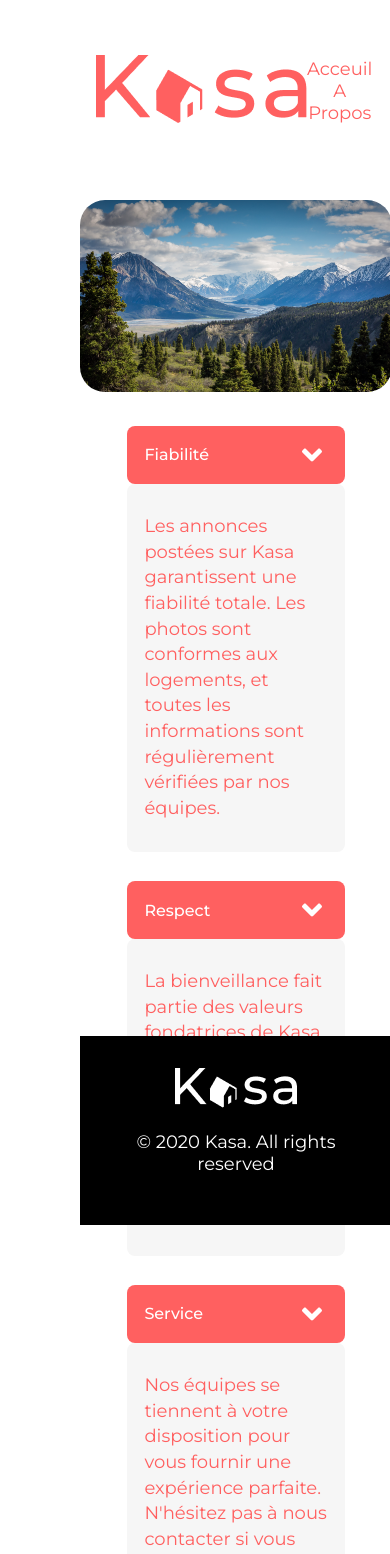
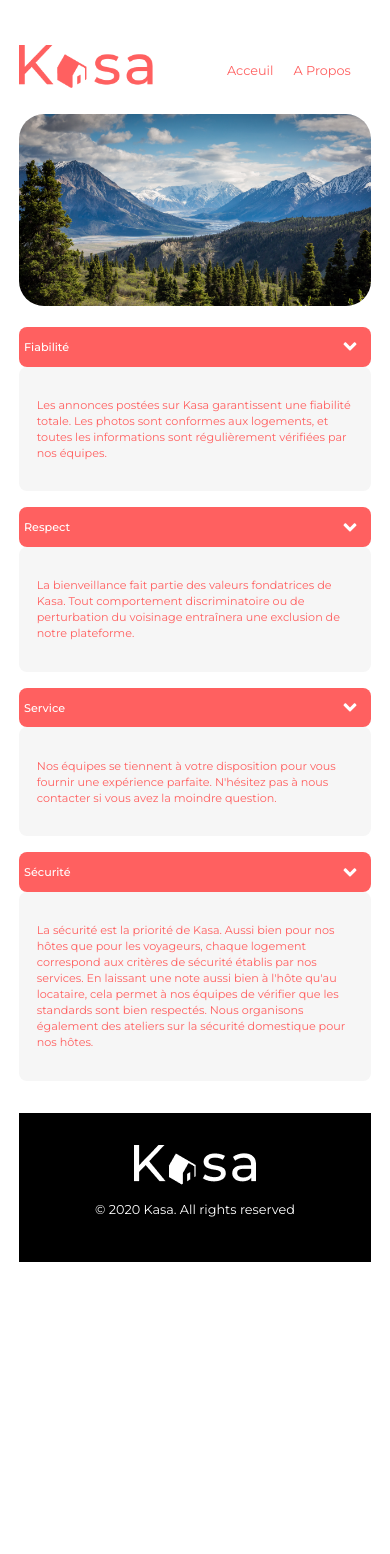
Before and after one commit to Belin27000/P11_Kasa, a React (Create React App) app: page /a-propos in a window 390 px wide. Shown: the top 1554 px of the page. After the commit the page ends 1262 px from the top, so only its background shows below. Built offline with nearby package versions, Linux system fonts and the light colour scheme; a web font is replaced by a local one.

Commit message:
Feat: Media query & Security dropdown added

```diff
--- a/src/App.css
+++ b/src/App.css
@@ -18,6 +18,13 @@
   flex-direction: column;
   justify-content: space-between;
   margin: 0 5rem 0 5rem;
+}
+
+@media(max-width:769px) {
+  .App .Layout {
+    min-width: 90%;
+    margin: 0 1.2rem 0 1.2rem;
+  }
 }
 
 /* .App-header {
--- a/src/Conponents/Card/Card.js
+++ b/src/Conponents/Card/Card.js
@@ -24,10 +24,18 @@ const Card = () => {
 
         <div className='Card'>
             <Carrousel images={homeDetails.pictures} title={homeDetails.title} />
-            <Profil title={homeDetails.title} location={homeDetails.location} host={homeDetails.host} />
-            <div className='TagRate'>
-                <Tags tags={homeDetails.tags} />
-                <Rating rating={homeDetails.rating} />
+            <div className='CardInfo'>
+                <div className='ProfilTag'>
+                    <Profil title={homeDetails.title} location={homeDetails.location} host={homeDetails.host} />
+                    <Tags tags={homeDetails.tags} />
+                </div>
+                <div className='ProfilRate'>
+                    <div className='HostProfil'>
+                        <p className='ProfilName'>{homeDetails.host?.name}</p>
+                        <img src={homeDetails.host?.picture} alt={homeDetails.host?.name} />
+                    </div>
+                    <Rating rating={homeDetails.rating} />
+                </div>
             </div>
             <div className='CardDetail'>
                 <DesDropdown description={homeDetails.description} />
--- a/src/Conponents/Cards/cards.css
+++ b/src/Conponents/Cards/cards.css
@@ -37,3 +37,10 @@
     padding-left: 1rem;
     /* width: 50%; */
 }
+
+@media(max-width:769px) {
+    .Cards {
+        padding: 0;
+        grid-gap: 1rem;
+    }
+}
--- a/src/Conponents/DropDown/SecuDropdown.js
+++ b/src/Conponents/DropDown/SecuDropdown.js
@@ -1,9 +1,24 @@
-import React from 'react';
+import React, { useState } from 'react';
+import { FaAngleDown } from "react-icons/fa";
 
 const SecuDropdown = () => {
+
+    const [hide, setHide] = useState()
+    const [rotate, setRotate] = useState()
+
+    const hideDes = () => {
+        setHide(!hide)
+        setRotate(!rotate)
+    }
+
     return (
         <div className='SecuDropdown'>
-            Sécurité OK!
+            <div className='HeaderDetails'>
+                <div className='Name'>Sécurité</div>
+                <FaAngleDown className={rotate ? 'Arrow rotate' : 'Arrow'} onClick={hideDes} />
+
+            </div>
+            <div className={hide ? 'Detail Detail-hidden' : 'Detail'}>La sécurité est la priorité de Kasa. Aussi bien pour nos hôtes que pour les voyageurs, chaque logement correspond aux critères de sécurité établis par nos services. En laissant une note aussi bien à l'hôte qu'au locataire, cela permet à nos équipes de vérifier que les standards sont bien respectés. Nous organisons également des ateliers sur la sécurité domestique pour nos hôtes.</div>
         </div>
     );
 };
--- a/src/Conponents/Logo/LogoHeader.js
+++ b/src/Conponents/Logo/LogoHeader.js
@@ -3,8 +3,8 @@ import LOGOHeader from '../../assets/Images/LOGOHeader.png'
 
 const LogoHeader = () => {
     return (
-        <div>
-            <img src={LOGOHeader} alt='Logo of Kasa app' />
+        <div className='LogoContainer'>
+            <img className='Logo' src={LOGOHeader} alt='Logo of Kasa app' />
         </div>
     );
 };
--- a/src/Conponents/Profil/Profil.js
+++ b/src/Conponents/Profil/Profil.js
@@ -20,11 +20,7 @@ const Profil = ({ title, location, host }) => {
                 <p className='HomeTitle'>{title}</p>
                 <p className='HomeLocation'>{location}</p>
             </div>
-            <div className='HostProfil'>
 
-                <p className='ProfilName'>{host?.name}</p>
-                <img src={host?.picture} alt={host?.name} />
-            </div>
 
         </div>
     );
--- a/src/Layouts/Footer/footer.css
+++ b/src/Layouts/Footer/footer.css
@@ -8,3 +8,9 @@ footer {
 footer p {
     color: white;
 }
+
+@media(max-width:769px) {
+    footer p {
+        font-size: 0.8rem;
+    }
+}
--- a/src/Layouts/Header/header.css
+++ b/src/Layouts/Header/header.css
@@ -1,12 +1,18 @@
 header {
     display: flex;
-    margin-left: 1rem;
-    margin-right: 1rem;
     margin-top: 40px;
     justify-content: space-between;
     align-items: center;
+    width: 100%;
 }
 
+.LogoContainer {
+    width: 14.5%;
+}
+
+.Logo {
+    width: 100%
+}
 
 ul {
     list-style: none;
@@ -22,3 +28,16 @@ a {
     text-decoration: none;
     color: #FF6060;
 }
+
+@media(max-width:769px) {
+
+    .LogoContainer {
+        width: 38%;
+    }
+
+    ul li {
+        font-size: .8rem;
+        /* display: inline-block;
+        margin-right: 20px; */
+    }
+}
--- a/src/Pages/Public/404/pageError.css
+++ b/src/Pages/Public/404/pageError.css
@@ -1,5 +1,4 @@
 .PageError {
-    height: 60vh;
     color: #FF6060;
     margin-bottom: 8rem;
 }
@@ -19,3 +18,21 @@
 .PageError a {
     text-decoration: underline;
 }
+
+@media(max-width:769px) {
+    .PageError {
+        margin-bottom: 2.5rem;
+    }
+
+    .PageError p:first-child {
+        font-size: 5.4rem
+    }
+
+    .PageError p:nth-child(2) {
+        font-size: 1rem;
+    }
+
+    .PageError a {
+        font-size: 0.75rem;
+    }
+}
--- a/src/Pages/Public/A-propos/apropos.css
+++ b/src/Pages/Public/A-propos/apropos.css
@@ -1,5 +1,4 @@
 .About {
-    height: 100vh;
     margin-top: 1.1rem;
     display: flex;
     flex-direction: column;
@@ -26,3 +25,32 @@
 .HeaderDetails {
     margin-top: 1.85rem;
 }
+
+@media(max-width:769px) {
+    .App .Layout {
+        min-width: 90%;
+        margin: 0 1.2rem 0 1.2rem;
+    }
+
+    .About {
+        margin-top: 0;
+    }
+
+    .BannerAbout {
+
+        margin-top: 1rem;
+    }
+
+    .topics {
+        width: 100%;
+    }
+
+
+
+    .HeaderDetails {
+        height: 30px;
+        margin-top: 1rem;
+    }
+
+
+}
--- a/src/Pages/Public/Acceuil/home.css
+++ b/src/Pages/Public/Acceuil/home.css
@@ -1,6 +1,5 @@
 .Banner {
     width: 100%;
-    /* border: 1px solid red; */
     position: relative;
     margin-top: 2.5rem;
 }
@@ -22,3 +21,27 @@
     font-size: 2.6rem;
     color: white;
 }
+
+@media(max-width:769px) {
+    .Banner {
+        margin-top: 1rem;
+        margin: 0;
+        height: 6rem;
+        position: relative;
+    }
+
+    .Banner img {
+        height: 6.2rem;
+        position: absolute;
+        left: 0;
+    }
+
+    .Banner div {
+        font-size: 24px;
+        position: absolute;
+        top: 25%;
+        text-align: initial;
+        padding-left: .9rem;
+    }
+
+}
--- a/src/Pages/Public/Fiche-logement/homeDetails.css
+++ b/src/Pages/Public/Fiche-logement/homeDetails.css
@@ -1,5 +1,5 @@
 .HomeDetails {
-    height: 100vh;
+    /* height: 100vh; */
     margin-top: 1.1rem;
 }
 
@@ -70,7 +70,6 @@
 .Profil {
     display: flex;
     justify-content: space-between;
-    margin-top: 1.5rem;
 }
 
 .HomeProfil {
@@ -124,17 +123,30 @@
 }
 
 .Rating {
-    width: 15%;
     display: flex;
     justify-content: space-around;
 }
 
 /*****Component Style Card*****/
 
-.TagRate {
+.ProfilRate {
+    display: flex;
+    flex-direction: column;
+    justify-content: space-between;
+    width: 12%;
+}
+
+.ProfilTag {
+    width: 80%;
+    flex-direction: column;
+    justify-content: space-between;
+
+}
+
+.CardInfo {
+    margin-top: 1.1rem;
     display: flex;
     justify-content: space-between;
-    margin-top: 1.1rem;
 }
 
 /*****Component Style Tags*****/
@@ -212,3 +224,94 @@
 .Detail-hidden {
     display: none;
 }
+
+@media(max-width:769px) {
+    .Cards {
+        padding: 0;
+    }
+
+    .HeaderDetails {
+        padding: 0.3rem;
+    }
+
+    .Arrow {
+        height: 1.3rem;
+    }
+
+    .Detail {
+        line-height: 1rem;
+        font-size: 0.7rem;
+    }
+
+    .Name {
+        font-size: 0.7rem;
+    }
+
+    .Carrousel {
+        display: flex;
+        width: 100%;
+        height: 255px;
+        justify-content: center;
+        align-items: center;
+        position: relative
+    }
+
+    .arrow {
+        height: 2rem;
+        width: 2rem;
+    }
+
+    .arrow-left {
+        left: .3rem;
+    }
+
+    .arrow-right {
+        right: .3rem;
+    }
+
+    .indicator {
+        display: none;
+    }
+
+    .Profil {
+        margin-top: 1rem;
+    }
+
+    .HomeTitle {
+        font-size: 1rem;
+    }
+
+    .CardInfo {
+        flex-direction: column;
+        margin-top: 0;
+    }
+
+    .ProfilTag {
+        width: 100%;
+    }
+
+    .Tags {
+        width: 100%;
+        align-items: center;
+    }
+
+    .tag {
+        font-size: 0.55rem;
+    }
+
+    .ProfilRate {
+        display: flex;
+        flex-direction: row-reverse;
+        width: 100%;
+        align-items: center;
+    }
+
+    .CardDetail {
+        flex-direction: column;
+    }
+
+    .DesDropdown,
+    .EquDropdown {
+        width: 100%;
+    }
+}
```
